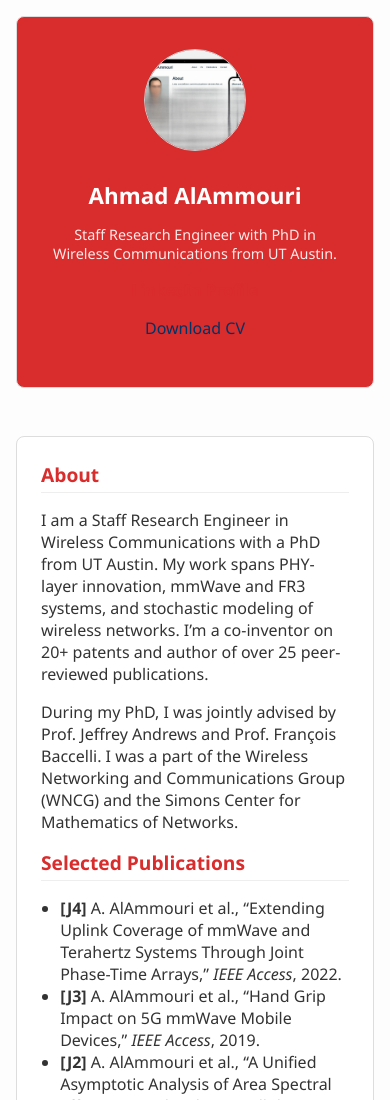
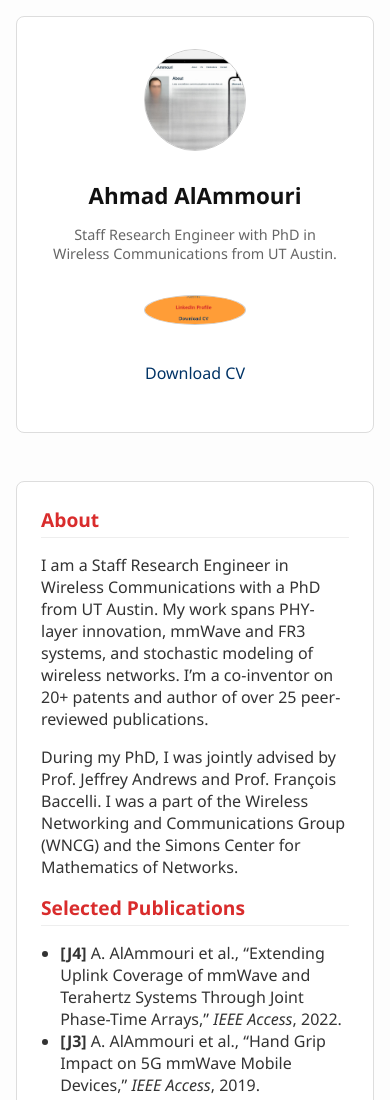
Before and after one commit to alammouri/alammouri.github.io, a plain HTML site: page index.html in a window 390 px wide. Shown: the top 1100 px of the page. Drawn offline with Linux system fonts and the light colour scheme.

Commit message:
Add files via upload

```diff
--- a/index.html
+++ b/index.html
@@ -12,7 +12,11 @@
       <img src="photo.jpg" alt="Ahmad AlAmmouri" />
       <h1>Ahmad AlAmmouri</h1>
       <p class="subtitle">Staff Research Engineer with PhD in Wireless Communications from UT Austin.</p>
-      <p class="contact"><a href="https://www.linkedin.com/in/ahmad-alammouri" target="_blank">LinkedIn Profile</a></p>
+
+<a href="https://www.linkedin.com/in/ahmad-alammouri" target="_blank" class="linkedin-icon">
+  <img src="linkedin.png" alt="LinkedIn" style="height: 28px; margin-top: 1rem;" />
+</a>
+
       <p><a href="AlAmmouri_CV.pdf" target="_blank">Download CV</a></p>
     </div>
 
--- a/style.css
+++ b/style.css
@@ -15,10 +15,9 @@ body {
 }
 
 .sidebar {
-  background: #ff9d37;  /* strong orange-red */
-  color: white;
   flex: 1;
   max-width: 280px;
+  background: #fff;
   padding: 2rem;
   border: 1px solid #ddd;
   border-radius: 8px;
@@ -35,35 +34,24 @@ body {
 }
 
 .sidebar h1 {
-  color: white;
-
   font-size: 1.5rem;
   margin: 0.5rem 0;
   color: #111;
 }
 
 .sidebar .subtitle {
-  color: #fcebea;
-
   font-size: 0.95rem;
   color: #666;
   margin-bottom: 1rem;
 }
 
 .sidebar .contact a {
-  color: #fff;
-  font-weight: bold;
-  text-decoration: underline;
-
   color: #d92c2c;
   font-weight: bold;
   text-decoration: none;
 }
 
 .sidebar p a {
-  color: #fff;
-  text-decoration: underline;
-
   color: #003366;
   text-decoration: none;
   font-weight: 500;
@@ -108,9 +96,6 @@ footer {
   }
 
   .sidebar {
-  background: #d92c2c;  /* strong orange-red */
-  color: white;
-
     max-width: 100%;
     margin-bottom: 1rem;
   }
@@ -125,14 +110,10 @@ footer {
   }
 
   .sidebar h1 {
-  color: white;
-
     font-size: 1.4rem;
   }
 
   .sidebar .subtitle {
-  color: #fcebea;
-
     font-size: 0.9rem;
   }
 
```
Also changed, not shown: linkedin.png (added).
